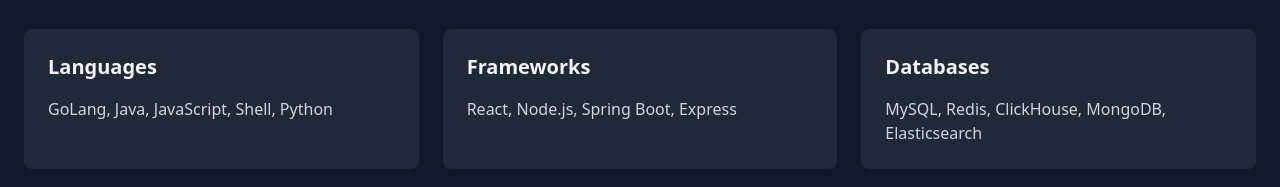
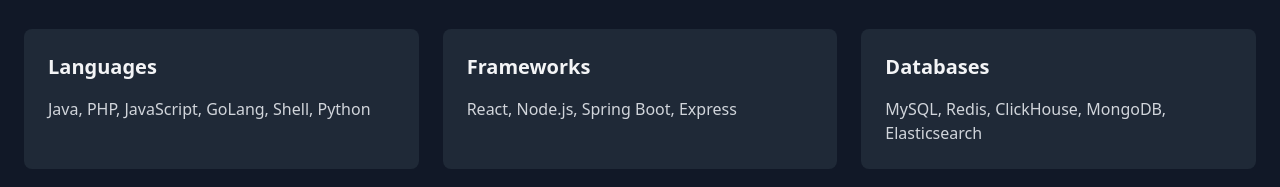
Before and after one commit to shaileshsonare/shaileshsonare.github.io, a plain HTML site: page index.html in a window 1280 px wide. Shown: the part 1295-1482 px from the top of the page. Drawn offline with nearby package versions, Linux system fonts and the light colour scheme; a script that the page names is missing.

Commit message:
Update index.html

```diff
--- a/index.html
+++ b/index.html
@@ -151,7 +151,7 @@
             <div class="grid grid-cols-1 md:grid-cols-2 lg:grid-cols-3 gap-6">
                 <div class="bg-gray-800 p-6 rounded-lg">
                     <h3 class="text-xl font-semibold mb-4">Languages</h3>
-                    <p class="text-gray-300">GoLang, Java, JavaScript, Shell, Python</p>
+                    <p class="text-gray-300">Java, PHP, JavaScript, GoLang, Shell, Python</p>
                 </div>
                 <div class="bg-gray-800 p-6 rounded-lg">
                     <h3 class="text-xl font-semibold mb-4">Frameworks</h3>
```
